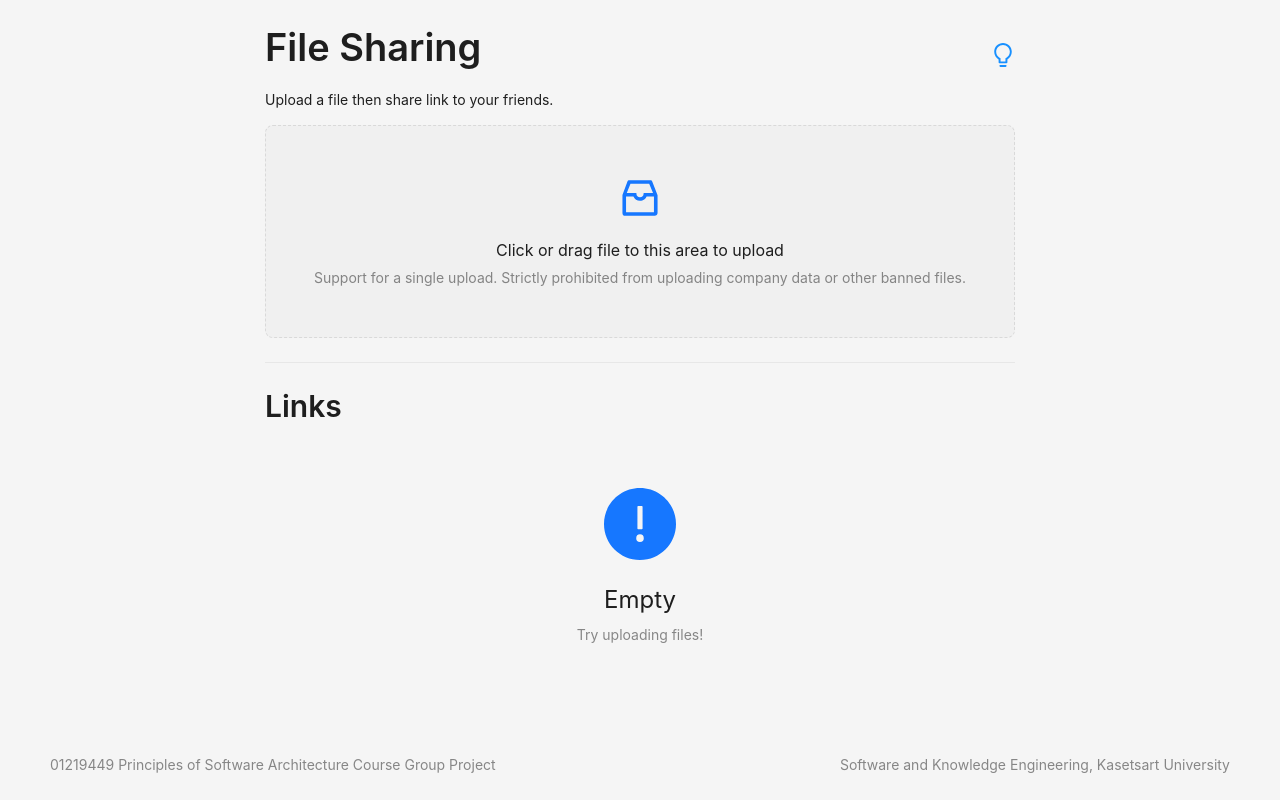
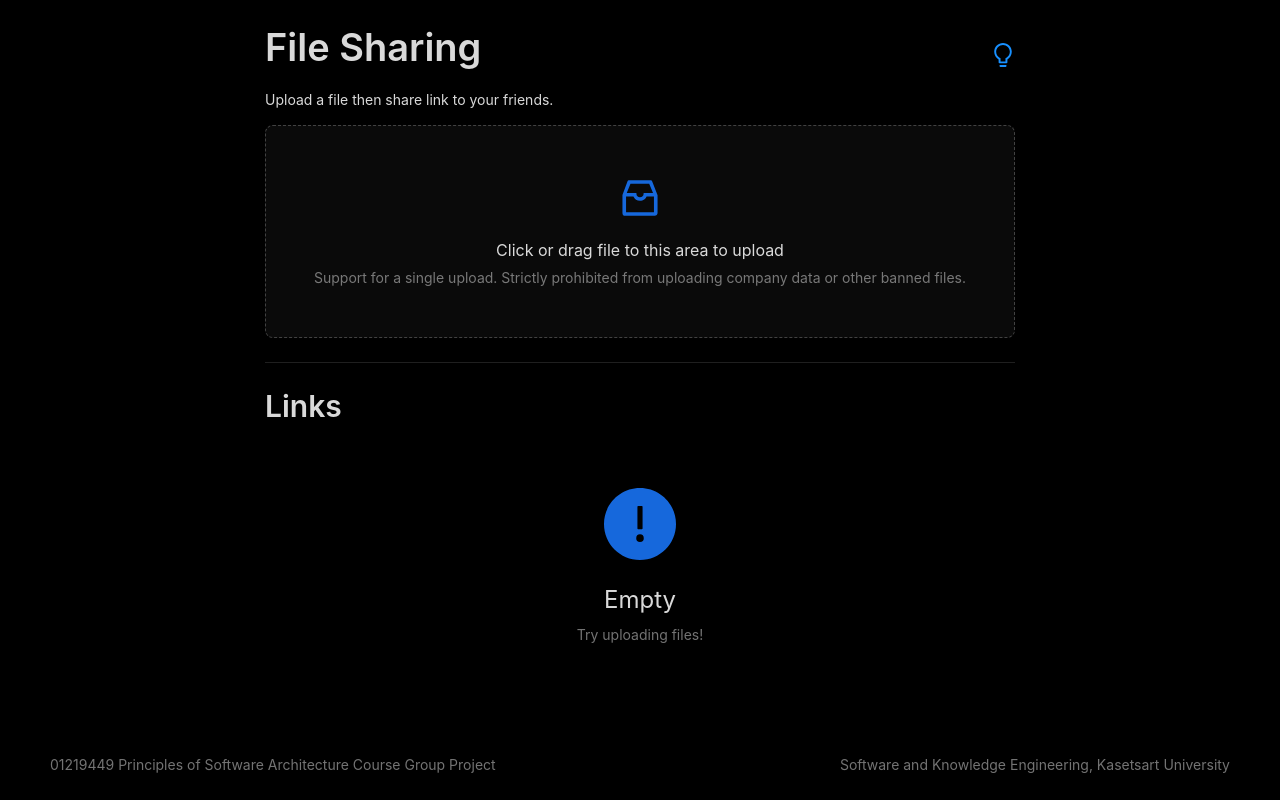
Before and after one commit to ttxking/fileshare-aws, a Next.js app: page / in a window 1280 px wide. Built offline with nearby package versions, Linux system fonts and the light colour scheme.

Commit message:
move store to atom

```diff
--- a/atoms/files.ts
+++ b/atoms/files.ts
@@ -7,4 +7,6 @@ type File = {
 
 const filesAtom = atomWithStorage('files', [] as File[])
 
-export { filesAtom }
+const themeAtom = atomWithStorage('theme', 'dark')
+
+export { filesAtom, themeAtom }
--- a/pages/index.tsx
+++ b/pages/index.tsx
@@ -7,16 +7,18 @@ import { UploadFileSection } from '../components/UploadFileSection'
 import { URLListSection } from '../components/URLListSection'
 import { Footer } from '../components/Footer'
 import Head from 'next/head'
+import { useAtom } from 'jotai'
+import { themeAtom } from '@/atoms/files'
 
 const { Title, Paragraph } = Typography
 const { Content } = Layout
 
 export default function Home() {
-  const [isDarkMode, setIsDarkMode] = useState(false)
   const { defaultAlgorithm, darkAlgorithm } = theme
+  const [atom, setAtom] = useAtom(themeAtom)
 
   const handleClick = () => {
-    setIsDarkMode((previousValue) => !previousValue)
+    setAtom( atom === 'dark' ? 'light' : 'dark')
   }
 
   return (
@@ -26,7 +28,7 @@ export default function Home() {
       </Head>
       <ConfigProvider
         theme={{
-          algorithm: isDarkMode ? darkAlgorithm : defaultAlgorithm
+          algorithm: atom === 'dark' ? darkAlgorithm : defaultAlgorithm
         }}
       >
         <Layout style={{ minHeight: '100dvh', minWidth: '100dvw' }}>
@@ -34,6 +36,7 @@ export default function Home() {
             style={{
               padding: '24px 50px 0 50px',
               maxWidth: '1200px',
+              minWidth: '700px',
               margin: '0 auto'
             }}
           >
```
